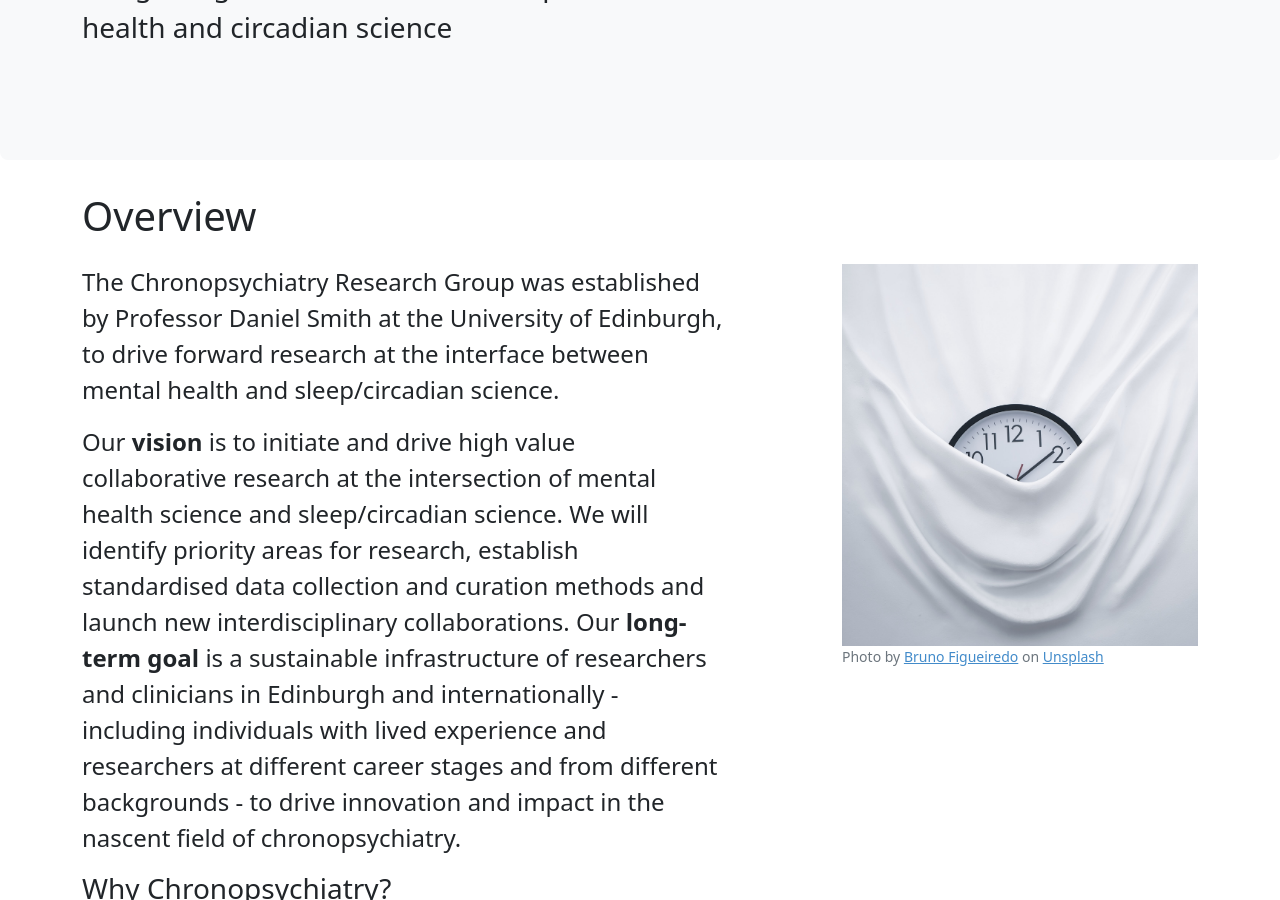
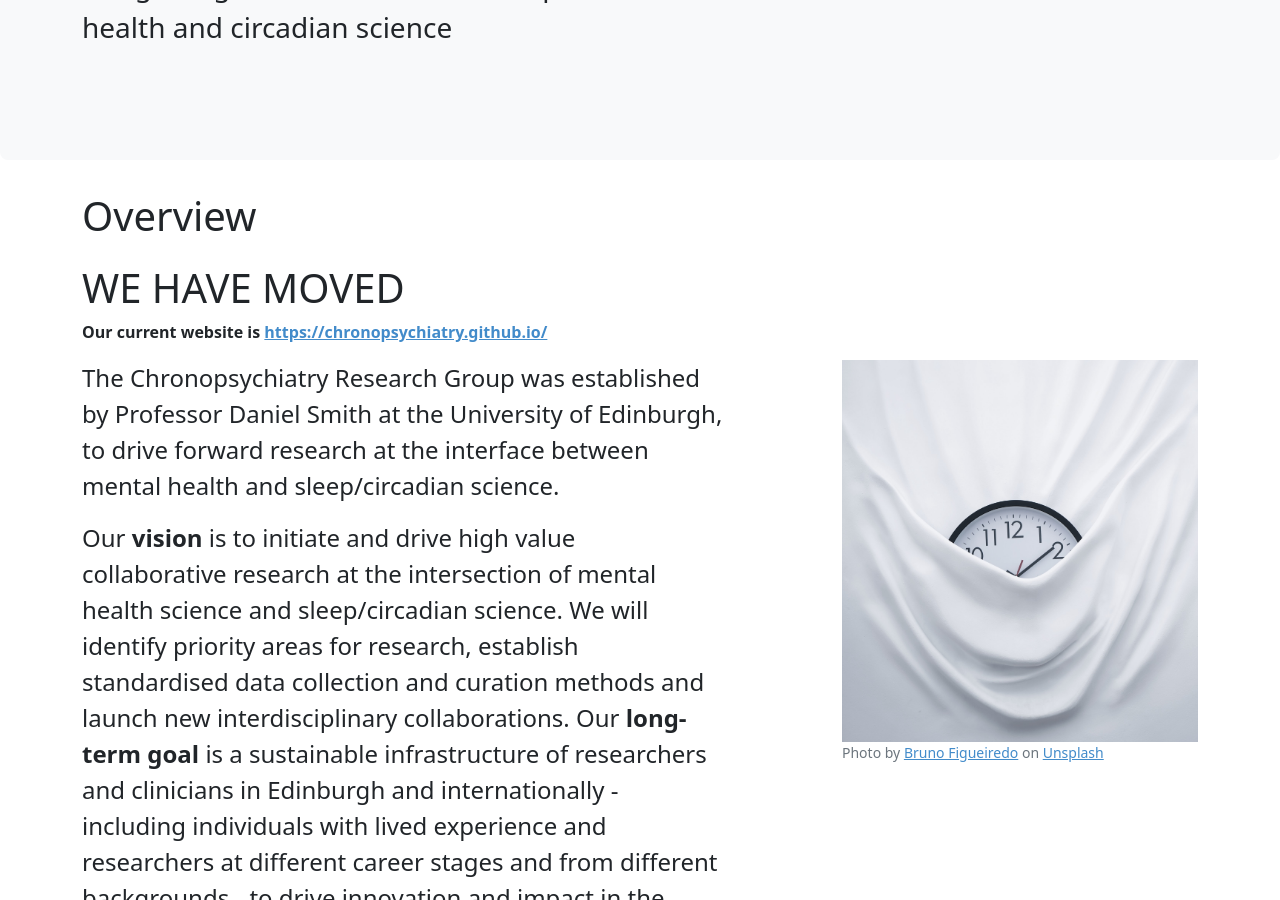
Before and after one commit to chronopsychiatry/www, a Jekyll site: the page built from index.md, in a window 1280 px wide and 900 px high, scrolled down 389 px. Built offline with Jekyll 4.4.1, drawn with Linux system fonts in a browser that asks for light colours; our own code applies the rules of GitHub Pages for plain Markdown files.

Commit message:
Update index.md

```diff
--- a/index.md
+++ b/index.md
@@ -1,6 +1,11 @@
 ---
 title: Overview
 ---
+
+
+# WE HAVE MOVED #
+
+**Our current website is [https://chronopsychiatry.github.io/](https://chronopsychiatry.github.io/)**
 
 
 <div class="row">
```
